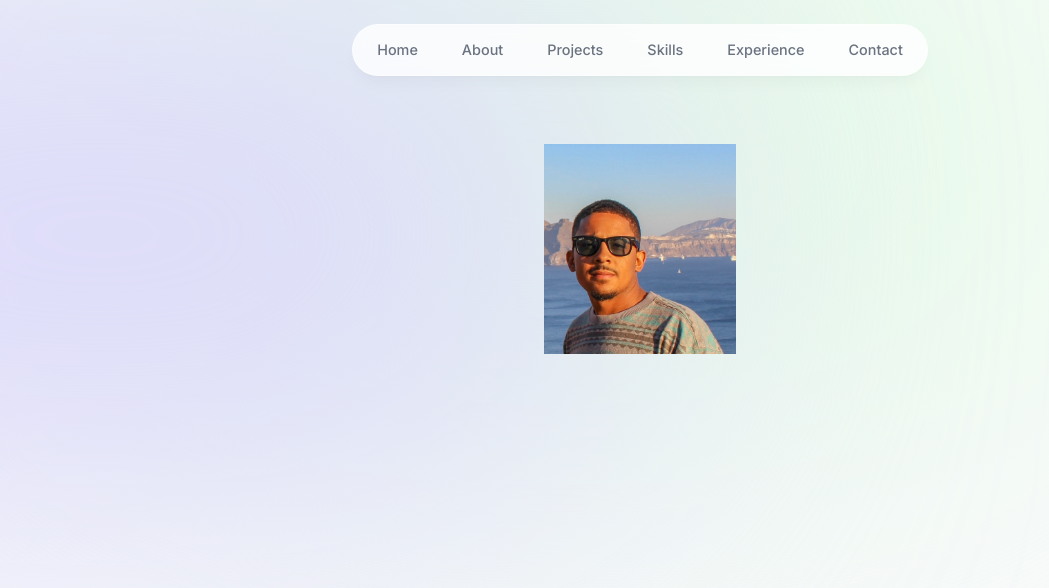
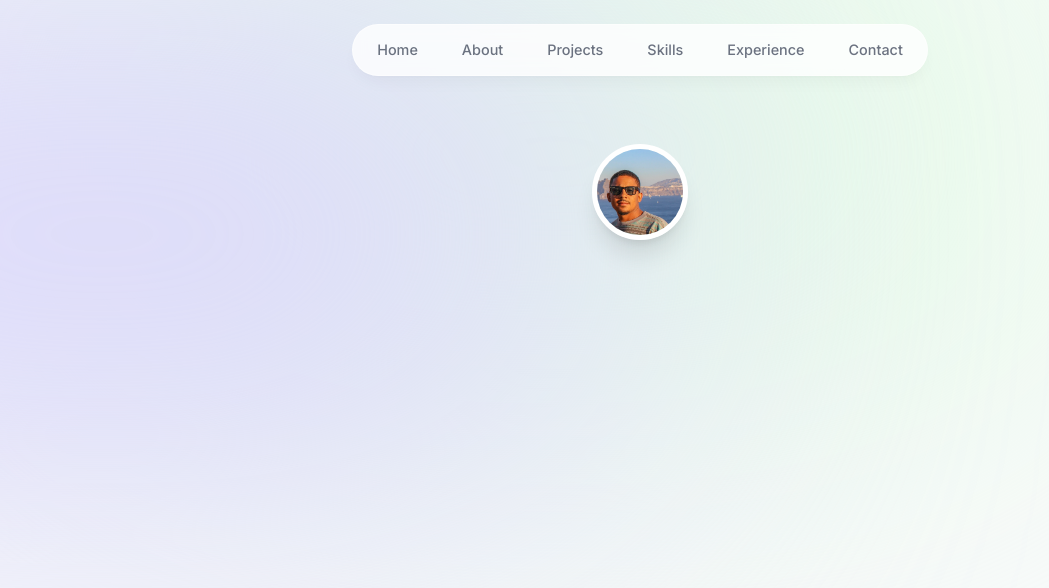
Before and after one commit to cameron-diaz/frontend-portfolio, a Next.js app: page / in a window 1280 px wide. Shown: the top 588 px of the page, without its empty margins (0-1049 px from the left). Built offline with nearby package versions, Linux system fonts and the light colour scheme.

Commit message:
adding headshot to intro

```diff
--- a/components/intro.tsx
+++ b/components/intro.tsx
@@ -8,7 +8,11 @@ export default function Intro() {
                 <div>
                     <Image src={photo} alt="Cameron photo" width={192} height={192} quality={95}
                     priority={true}
+                    className="h-24 w-24 rounded-full border-[0.35rem] border-white object-cover shadow-xl"
                     />
+                    <span>
+
+                    </span>
                 </div>
             </div>
         </section>
```
